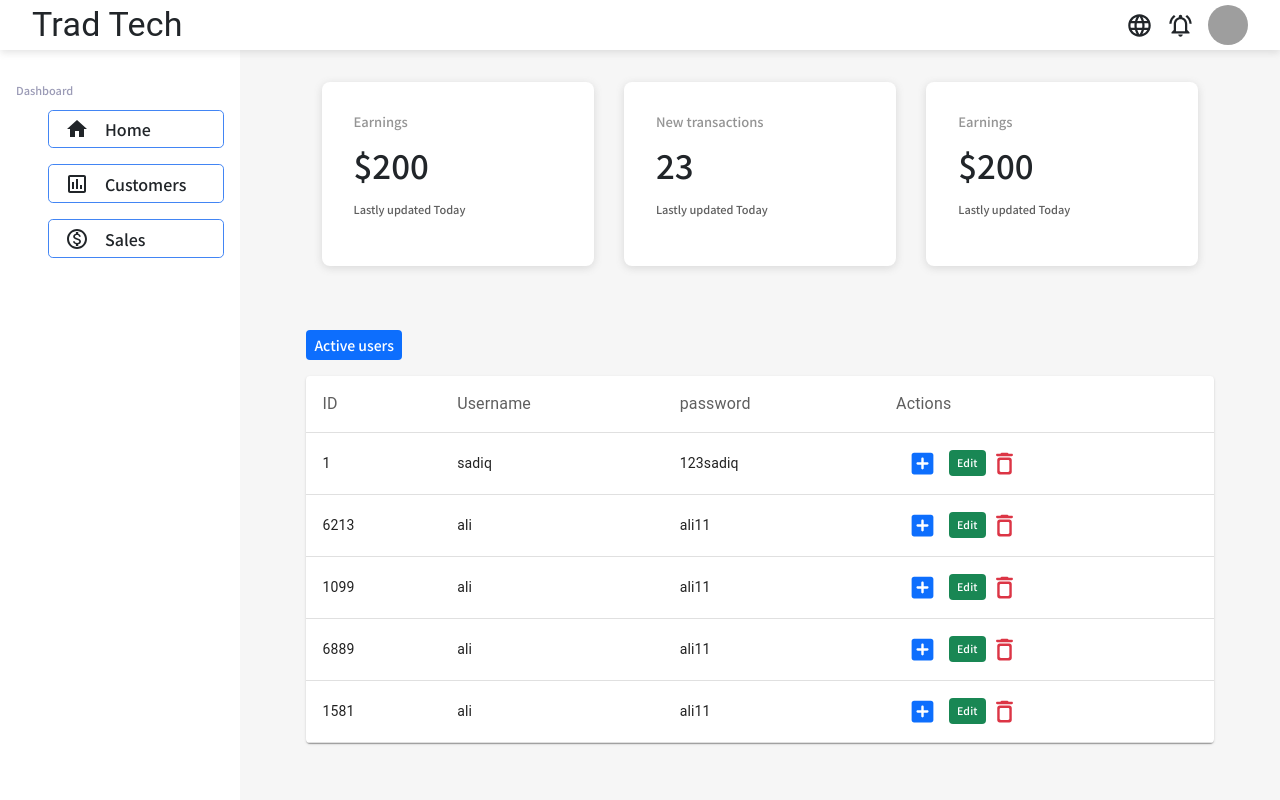
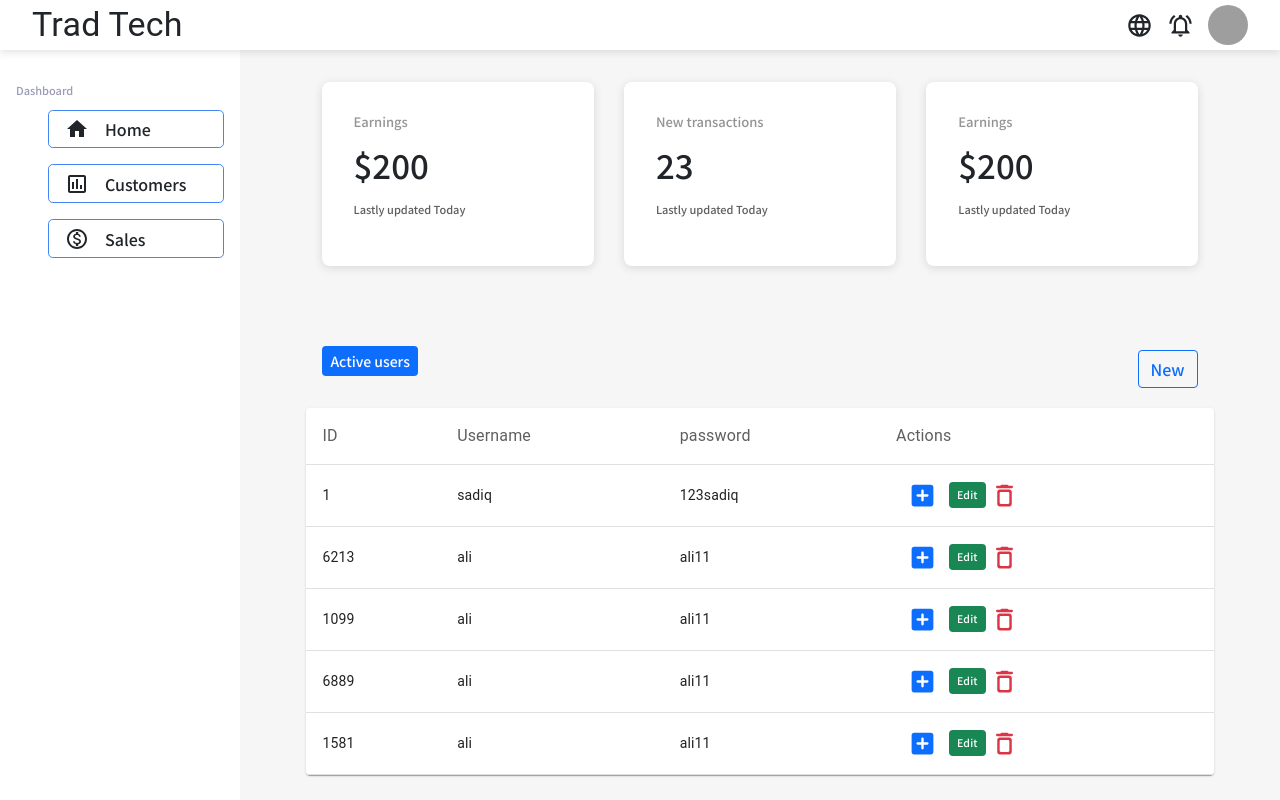
Before and after one commit to Sidiik/Dashbaord-React-ui, a React (Create React App) app: page / in a window 1280 px wide. Built offline with nearby package versions, Linux system fonts and the light colour scheme; grey boxes are pictures that could not be loaded.

Commit message:
added new features

```diff
--- a/package.json
+++ b/package.json
@@ -8,7 +8,9 @@
     "@testing-library/jest-dom": "^5.14.1",
     "@testing-library/react": "^11.2.7",
     "@testing-library/user-event": "^12.8.3",
+    "bootstrap": "^5.1.0",
     "react": "^17.0.2",
+    "react-bootstrap": "^2.0.0-beta.5",
     "react-dom": "^17.0.2",
     "react-router-dom": "^5.2.0",
     "react-scripts": "4.0.3",
--- a/src/Components/DashboardHome/TableComponent.jsx
+++ b/src/Components/DashboardHome/TableComponent.jsx
@@ -1,4 +1,4 @@
-import React from "react";
+import React, { useState } from "react";
 import Table from "@material-ui/core/Table";
 import TableBody from "@material-ui/core/TableBody";
 import TableCell from "@material-ui/core/TableCell";
@@ -9,12 +9,25 @@ import Paper from "@material-ui/core/Paper";
 import Users from "../Users/Users";
 import styles from "./home.module.css";
 import { Typography } from "@material-ui/core";
+import { Button, Modal } from "react-bootstrap";
+
 function TableComponent({ users }) {
+  const [show, setShow] = useState(false);
+
+  function handleSubmit(e) {
+    e.preventDefault();
+  }
+
   return (
     <div className={styles.tblUsers}>
-      <span className="badge bg-primary mb-3 p-2 rounded ">
-        <span className={styles.btitle}>Active users</span>
-      </span>
+      <div className={styles.topSection}>
+        <span className="badge bg-primary mb-3 p-2 rounded ">
+          <span className={styles.btitle}>Active users</span>
+        </span>
+        <Button variant="outline-primary" onClick={() => setShow(true)}>
+          New
+        </Button>
+      </div>
       <TableContainer component={Paper}>
         <Table>
           <TableHead>
@@ -42,6 +55,41 @@ function TableComponent({ users }) {
           </TableBody>
         </Table>
       </TableContainer>
+
+      <Modal show={show} centered>
+        <Modal.Header>
+          <h4 className="text-secondary">Add new user</h4>
+        </Modal.Header>
+        <Modal.Body>
+          <form onSubmit={handleSubmit}>
+            <div className="formgroup">
+              <input
+                type="text"
+                className="form-control"
+                placeholder="Username"
+              />
+            </div>
+            <div className="formgroup mt-2">
+              <input
+                type="password"
+                className="form-control "
+                placeholder="Password"
+              />
+            </div>
+
+            <div className="d-grid gap-2 mt-3">
+              <Button
+                type="submit"
+                variant="primary"
+                size="sm"
+                onClick={() => setShow(false)}
+              >
+                Add
+              </Button>
+            </div>
+          </form>
+        </Modal.Body>
+      </Modal>
     </div>
   );
 }
--- a/src/Components/DashboardHome/home.module.css
+++ b/src/Components/DashboardHome/home.module.css
@@ -62,3 +62,10 @@ p {
   font-weight: 300;
   font-size: 14px;
 }
+
+.topSection {
+  display: flex;
+  justify-content: space-between;
+  padding: 1rem;
+  align-items: center;
+}
```
Also changed, not shown: 1 other file (tests, documents, lock files or other folders).
